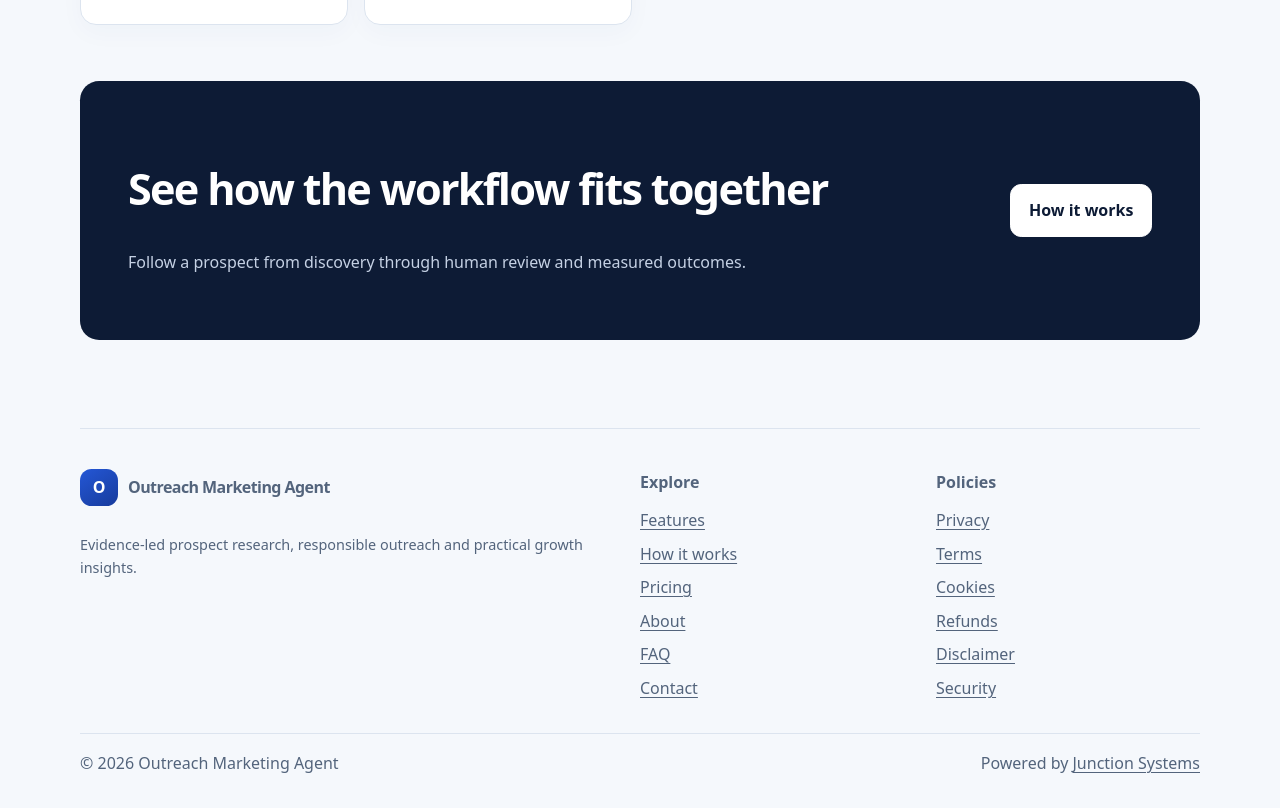
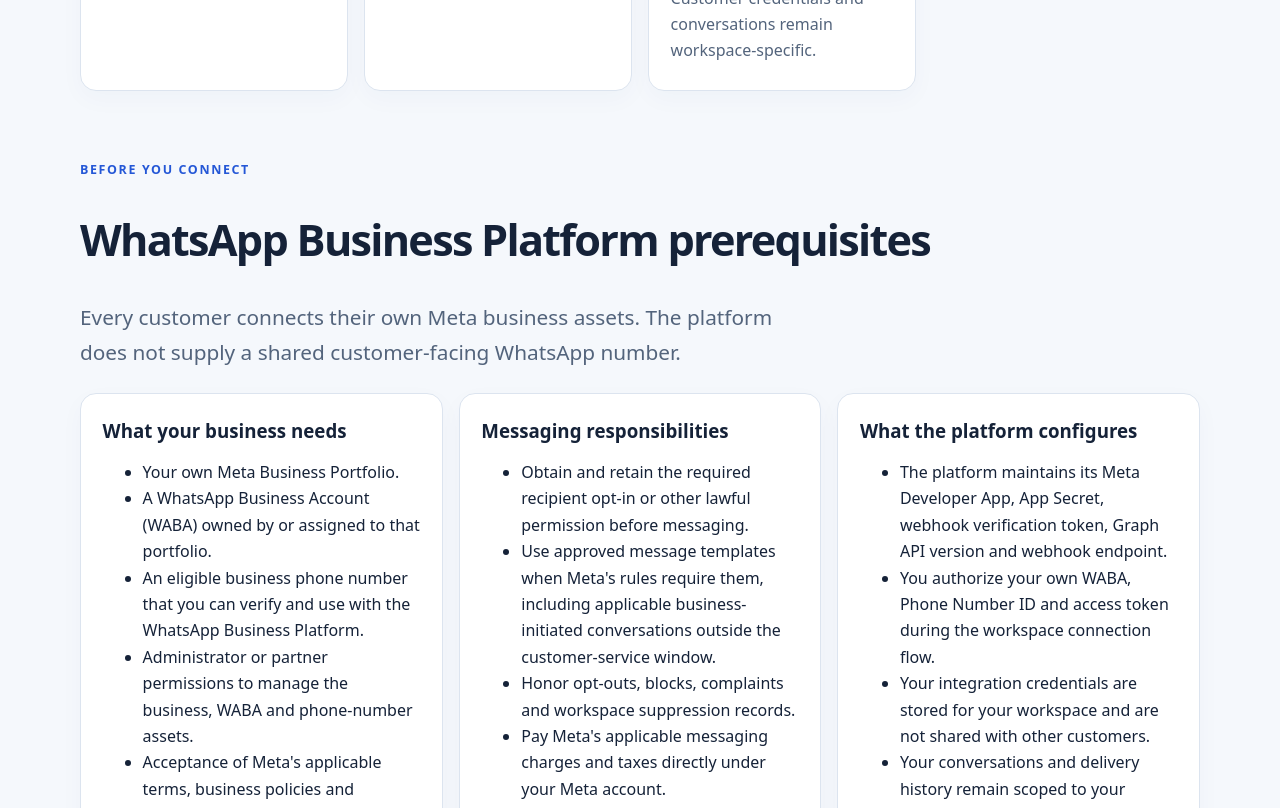
Before and after one commit to haseeb1984/Outreach-Marketing-Agent, a Next.js app in the folder frontend/: page /features in a window 1280 px wide. Shown: the part 1160-1968 px from the top of the page. Built offline with nearby package versions, Linux system fonts and the light colour scheme.

Commit message:
Document customer-owned WhatsApp prerequisites and FAQs

```diff
--- a/frontend/app/features/page.tsx
+++ b/frontend/app/features/page.tsx
@@ -1,13 +1,80 @@
 import type { Metadata } from "next";
 import Link from "next/link";
 import { SiteHeader, SiteFooter } from "../components/site-chrome";
-export const metadata: Metadata = { title: "Features", description: "Explore prospect research, outreach workflows, competitor intelligence and analytics." };
-const features = [
-["Prospect discovery","Find relevant businesses and decision-makers from permitted public sources. Keep evidence, source URLs, observation dates and fit reasons alongside records."],
-["Personalized outreach","Prepare business-specific email drafts from available facts. Review recipients, content and eligibility before approving any send."],
-["Competitor intelligence","Compare public website structure, content coverage, search intent and technical signals to identify practical opportunities."],
-["Campaign operations","Organize prospects, drafts, approvals, schedules and delivery records in workspace-scoped workflows."],
-["Workspace and account controls","Separate client workspaces, roles and provider connections. Protected actions are checked by the backend."],
-["Evidence-led analytics","Separate queued, attempted and provider-confirmed activity. Conversion and revenue figures appear only when reliable data is connected."]
+
+export const metadata: Metadata = {
+  title: "Features",
+  description: "Explore prospect research, email and WhatsApp outreach workflows, competitor intelligence and analytics.",
+};
+
+const features: [string, string][] = [
+  ["Prospect discovery", "Find relevant businesses and decision-makers from permitted public sources. Keep evidence, source URLs, observation dates and fit reasons alongside records."],
+  ["Personalized outreach", "Prepare business-specific email drafts from available facts. Review recipients, content and eligibility before approving any send."],
+  ["Competitor intelligence", "Compare public website structure, content coverage, search intent and technical signals to identify practical opportunities."],
+  ["Campaign operations", "Organize prospects, drafts, approvals, schedules and delivery records in workspace-scoped workflows."],
+  ["Workspace and account controls", "Separate client workspaces, roles and provider connections. Protected actions are checked by the backend."],
+  ["Evidence-led analytics", "Separate queued, attempted and provider-confirmed activity. Conversion and revenue figures appear only when reliable data is connected."],
+  ["Customer-owned WhatsApp integration", "Connect each workspace to its own eligible Meta Business Portfolio, WABA and business phone number. Customer credentials and conversations remain workspace-specific."],
 ];
-export default function FeaturesPage(){return <><SiteHeader/><main className="wrap"><section className="page-head"><p className="eyebrow">Platform capabilities</p><h1>One workspace. A clearer growth workflow.</h1><p className="lead">Research, outreach and improvement tools designed to keep evidence visible and decisions accountable.</p></section><section className="cards">{features.map(([title,body],i)=><article className="card" key={title}><div className="icon-box">{String(i+1).padStart(2,"0")}</div><h2>{title}</h2><p>{body}</p></article>)}</section><section className="section"><div className="callout"><div><h2>See how the workflow fits together</h2><p>Follow a prospect from discovery through human review and measured outcomes.</p></div><Link className="button" href="/how-it-works">How it works</Link></div></section></main><SiteFooter/></>;}
+
+export default function FeaturesPage() {
+  return <>
+    <SiteHeader />
+    <main className="wrap">
+      <section className="page-head">
+        <p className="eyebrow">Platform capabilities</p>
+        <h1>One workspace. A clearer growth workflow.</h1>
+        <p className="lead">Research, outreach and improvement tools designed to keep evidence visible and decisions accountable.</p>
+      </section>
+      <section className="cards">
+        {features.map(([title, body], index) => <article className="card" key={title}><div className="icon-box">{String(index + 1).padStart(2, "0")}</div><h2>{title}</h2><p>{body}</p></article>)}
+      </section>
+      <section className="section" id="whatsapp-requirements">
+        <p className="eyebrow">Before you connect</p>
+        <h2>WhatsApp Business Platform prerequisites</h2>
+        <p className="lead">Every customer connects their own Meta business assets. The platform does not supply a shared customer-facing WhatsApp number.</p>
+        <div className="cards">
+          <article className="card">
+            <h3>What your business needs</h3>
+            <ul>
+              <li>Your own Meta Business Portfolio.</li>
+              <li>A WhatsApp Business Account (WABA) owned by or assigned to that portfolio.</li>
+              <li>An eligible business phone number that you can verify and use with the WhatsApp Business Platform.</li>
+              <li>Administrator or partner permissions to manage the business, WABA and phone-number assets.</li>
+              <li>Acceptance of Meta's applicable terms, business policies and verification requirements.</li>
+            </ul>
+          </article>
+          <article className="card">
+            <h3>Messaging responsibilities</h3>
+            <ul>
+              <li>Obtain and retain the required recipient opt-in or other lawful permission before messaging.</li>
+              <li>Use approved message templates when Meta's rules require them, including applicable business-initiated conversations outside the customer-service window.</li>
+              <li>Honor opt-outs, blocks, complaints and workspace suppression records.</li>
+              <li>Pay Meta's applicable messaging charges and taxes directly under your Meta account.</li>
+              <li>Keep your business profile and account information accurate and compliant.</li>
+            </ul>
+          </article>
+          <article className="card">
+            <h3>What the platform configures</h3>
+            <ul>
+              <li>The platform maintains its Meta Developer App, App Secret, webhook verification token, Graph API version and webhook endpoint.</li>
+              <li>You authorize your own WABA, Phone Number ID and access token during the workspace connection flow.</li>
+              <li>Your integration credentials are stored for your workspace and are not shared with other customers.</li>
+              <li>Your conversations and delivery history remain scoped to your workspace.</li>
+            </ul>
+          </article>
+        </div>
+        <p className="notice" role="note">Availability notice: WhatsApp outbound dispatch is currently disabled pending central Meta configuration, webhook and worker activation, provider acceptance testing and final safety verification. Connecting a customer account alone does not enable sending.</p>
+        <p className="fine">Meta may impose additional verification, eligibility, number-migration or policy requirements depending on your business, country and account history. Check the current requirements in your Meta Business and WhatsApp Manager before onboarding.</p>
+        <p><Link href="/faq">Read the WhatsApp setup and billing FAQs</Link></p>
+      </section>
+      <section className="section">
+        <div className="callout">
+          <div><h2>See how the workflow fits together</h2><p>Follow a prospect from discovery through human review and measured outcomes.</p></div>
+          <Link className="button" href="/how-it-works">How it works</Link>
+        </div>
+      </section>
+    </main>
+    <SiteFooter />
+  </>;
+}
```
